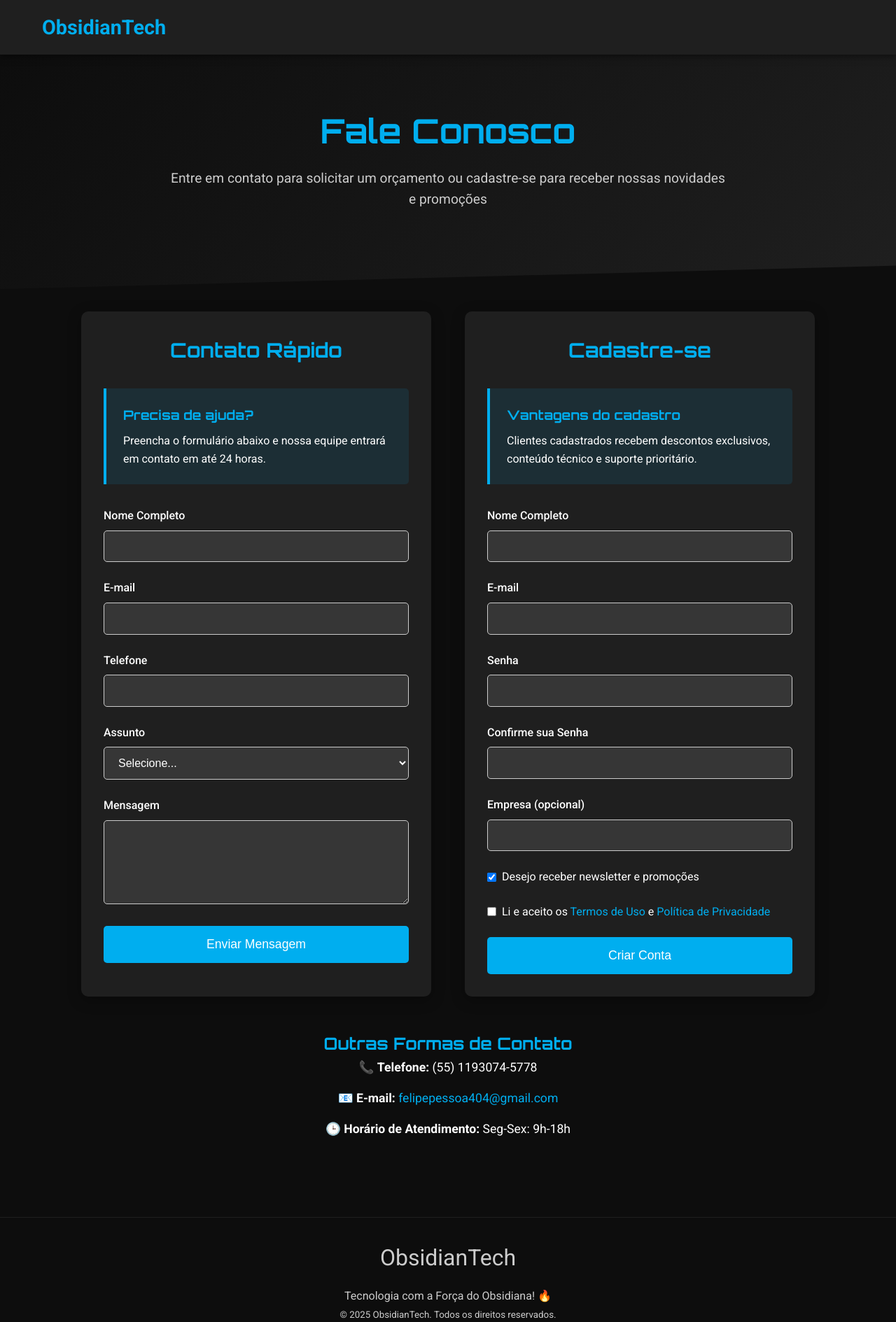
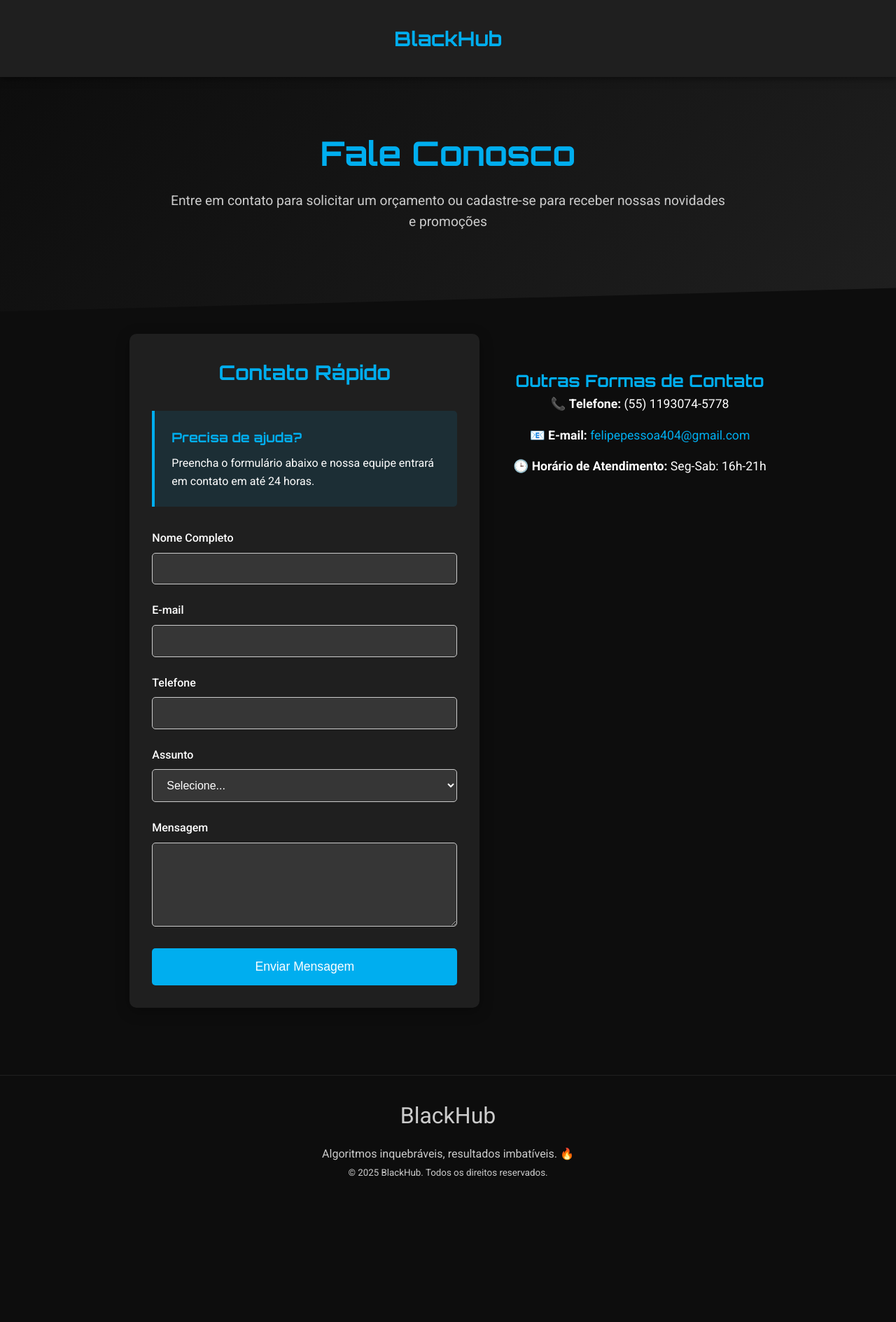
Before and after one commit to Black-byte-dev/Projetos-pessoais, a plain HTML site: page ObsidianTech/contato.html in a window 1280 px wide. Shown: the whole page at 70% size. After the commit the page ends 1720 px from the top, so only its background shows below. Drawn offline with Linux system fonts and the light colour scheme.

Commit message:
Rebranding ObsidianTech-BlackHub
New BlackHub v1.0

```diff
--- a/ObsidianTech/contato.html
+++ b/ObsidianTech/contato.html
@@ -12,7 +12,7 @@
     <!-- Header -->
     <header>
         <div class="container nav-container">
-            <a href="index.html" class="logo">ObsidianTech</a>
+            <a href="index.html" class="logo">BlackHub</a>
         </div>
     </header>
 
@@ -73,58 +73,7 @@
 
                         <button type="submit" class="btn">Enviar Mensagem</button>
                     </form>
-                </div>
 
-                <!-- Formulário de Registro -->
-                <div class="form-wrapper">
-                    <h2 class="form-title">Cadastre-se</h2>
-
-                    <div class="info-box">
-                        <h3>Vantagens do cadastro</h3>
-                        <p>Clientes cadastrados recebem descontos exclusivos, conteúdo técnico e suporte prioritário.</p>
-                    </div>
-
-                    <form id="registerForm" class="register-form">
-                        <div id="registerMessage" class="form-message"></div>
-
-                        <div class="form-group">
-                            <label for="registerName">Nome Completo</label>
-                            <input type="text" id="registerName" class="form-control" required>
-                        </div>
-
-                        <div class="form-group">
-                            <label for="registerEmail">E-mail</label>
-                            <input type="email" id="registerEmail" class="form-control" required>
-                        </div>
-
-                        <div class="form-group">
-                            <label for="registerPassword">Senha</label>
-                            <input type="password" id="registerPassword" class="form-control" minlength="6" required>
-                        </div>
-
-                        <div class="form-group">
-                            <label for="registerConfirmPassword">Confirme sua Senha</label>
-                            <input type="password" id="registerConfirmPassword" class="form-control" required>
-                        </div>
-
-                        <div class="form-group">
-                            <label for="registerCompany">Empresa (opcional)</label>
-                            <input type="text" id="registerCompany" class="form-control">
-                        </div>
-
-                        <div class="form-check">
-                            <input type="checkbox" id="registerNewsletter" class="form-control" checked>
-                            <label for="registerNewsletter">Desejo receber newsletter e promoções</label>
-                        </div>
-
-                        <div class="form-check">
-                            <input type="checkbox" id="registerTerms" class="form-control" required>
-                            <label for="registerTerms">Li e aceito os <a href="#" class="contact-link">Termos de Uso</a> e <a href="#" class="contact-link">Política de Privacidade</a></label>
-                        </div>
-
-                        <button type="submit" class="btn">Criar Conta</button>
-                    </form>
-                </div>
             </div>
 
             <!-- Informações de Contato -->
@@ -132,7 +81,7 @@
                 <h2>Outras Formas de Contato</h2>
                 <p>📞 <strong>Telefone:</strong> (55) 1193074-5778</p>
                 <p>📧 <strong>E-mail:</strong> <a href="felipepessoa404@gmail.com" class="contact-link">felipepessoa404@gmail.com</a></p>
-                <p>🕒 <strong>Horário de Atendimento:</strong> Seg-Sex: 9h-18h</p>
+                <p>🕒 <strong>Horário de Atendimento:</strong> Seg-Sab: 16h-21h</p>
             </div>
         </div>
     </section>
@@ -140,9 +89,9 @@
     <!-- Rodapé -->
     <footer>
         <div class="container">
-            <div class="footer-logo">ObsidianTech</div>
-            <p>Tecnologia com a Força do Obsidiana! 🔥</p>
-            <p><small>© 2025 ObsidianTech. Todos os direitos reservados.</small></p>
+            <div class="footer-logo">BlackHub</div>
+            <p>Algoritmos inquebráveis, resultados imbatíveis. 🔥</p>
+            <p><small>© 2025 BlackHub. Todos os direitos reservados.</small></p>
         </div>
     </footer>
 
--- a/ObsidianTech/index.html
+++ b/ObsidianTech/index.html
@@ -4,18 +4,18 @@
     <link rel="stylesheet" href="style.css">
     <meta charset="UTF-8">
     <meta name="viewport" content="width=device-width, initial-scale=1.0">
-    <title>ObsidianTech - Tecnologia que protege, conecta e soluciona</title>
+    <title>BlackHub - Tecnologia que protege, conecta e soluciona</title>
     <link href="https://fonts.googleapis.com/css2?family=Orbitron:wght@400;700&family=Roboto:wght@300;400;700&display=swap" rel="stylesheet">
     <link rel="icon" href="#" type="image/png">
     <meta name="description" content="ObsidianTech - Tecnologia que protege, conecta e soluciona. Especialistas em segurança digital, periféricos de alto desempenho e assistência técnica especializada. Conheça nossas soluções robustas e eficientes.">
-    <link rel="shortcut icon" href="images/Logo-site.png" type="image/x-icon">
+    <link rel="shortcut icon" href="images/Logo P-transparente.png" type="image/x-icon">
 </head>
 <body>
     <header>
         <div class="nav-container">
             <nav>
-                <div class="logo"><img src="images/Logo-site.png" alt="LogoObsidianTech"></div>
-                <div class="logo">OBSIDIAN TECH</div>
+                <div class="logo"><img src="images/Logo P-transparente.png" alt="LogoBlackHub"></div>
+                <div class="logo">BlackHub</div>
                 <!-- Adicionar menu de navegação aqui -->
                 <div class="links">
                     <a href="sobre-nos.html">Sobre Nós</a>
@@ -29,14 +29,14 @@
     <section class="hero">
         <div class="hero-content">
             <h1>Tecnologia que protege, conecta e soluciona</h1>
-            <p>Soluções sólidas, como obsidiana</p>
+            <p>Algoritmos inquebráveis, resultados imbatíveis.</p>
             <a href="contato.html" class="btn">Conheça nossas soluções</a>
         </div>
     </section>
 
     <section class="sobre-nos">
         <h2>Sobre Nós</h2>
-        <p>Na ObsidianTech, somos especialistas em tecnologia com foco em segurança digital, periféricos de alto desempenho e assistência técnica especializada. Atuamos para proteger seus dados, aprimorar sua experiência com tecnologia e oferecer suporte técnico de confiança. Nosso compromisso é fornecer soluções robustas e eficientes, com a mesma precisão e resistência que inspira nosso nome.</p>
+        <p>Na BlackHub, somos especialistas em tecnologia com foco em segurança digital, periféricos de alto desempenho e assistência técnica especializada. Atuamos para proteger seus dados, aprimorar sua experiência com tecnologia e oferecer suporte técnico de confiança. Nosso compromisso é fornecer soluções robustas e eficientes, com a mesma precisão e resistência que inspira nosso nome.</p>
     </section>
 
     <section class="destaques">
--- a/ObsidianTech/style-contato.css
+++ b/ObsidianTech/style-contato.css
@@ -49,32 +49,27 @@
 }
 
 .nav-container {
+    background-color: var(--grafite);
+    padding: 1rem 5%;
+    position: sticky;
+    top: 0;
+    z-index: 1000;
+}
+
+.nav-container {
     display: flex;
     justify-content: space-between;
     align-items: center;
 }
 
 .logo {
+    margin: auto;
+    font-family: 'Orbitron', sans-serif;
+    font-size: clamp(1.2rem, 4vw, 1.5rem);
+    color: var(--azul-eletrico);
     font-size: 1.8rem;
     font-weight: 700;
-    color: var(--azul-eletrico);
     text-decoration: none;
-}
-
-.nav-links {
-    display: flex;
-    gap: 1.5rem;
-}
-
-.nav-links a {
-    color: var(--cinza-claro);
-    text-decoration: none;
-    transition: color 0.3s;
-    font-weight: 500;
-}
-
-.nav-links a:hover {
-    color: var(--azul-eletrico);
 }
 
 /* Hero Section */
--- a/ObsidianTech/style-servicos.css
+++ b/ObsidianTech/style-servicos.css
@@ -54,26 +54,13 @@
         }
 
         .logo {
+            margin: auto;
+            font-family: 'Orbitron', sans-serif;
+            font-size: clamp(1.2rem, 4vw, 1.5rem);
+            color: var(--azul-eletrico);
             font-size: 1.8rem;
             font-weight: 700;
-            color: var(--azul-eletrico);
             text-decoration: none;
-        }
-
-        .nav-links {
-            display: flex;
-            gap: 1.5rem;
-        }
-
-        .nav-links a {
-            color: var(--cinza-claro);
-            text-decoration: none;
-            transition: color 0.3s;
-            font-weight: 500;
-        }
-
-        .nav-links a:hover {
-            color: var(--azul-eletrico);
         }
 
 
--- a/ObsidianTech/style-sobre-nos.css
+++ b/ObsidianTech/style-sobre-nos.css
@@ -53,26 +53,13 @@
 }
 
 .logo {
+    margin: auto;
+    font-family: 'Orbitron', sans-serif;
+    font-size: clamp(1.2rem, 4vw, 1.5rem);
+    color: var(--azul-eletrico);
     font-size: 1.8rem;
     font-weight: 700;
-    color: var(--azul-eletrico);
     text-decoration: none;
-}
-
-.nav-links {
-    display: flex;
-    gap: 1.5rem;
-}
-
-.nav-links a {
-    color: var(--cinza-claro);
-    text-decoration: none;
-    transition: color 0.3s;
-    font-weight: 500;
-}
-
-.nav-links a:hover {
-    color: var(--azul-eletrico);
 }
 
 /* Hero Section */
--- a/ObsidianTech/style.css
+++ b/ObsidianTech/style.css
@@ -40,17 +40,21 @@
 
 nav {
     display: flex;
-    justify-content: space-between;
+    justify-content: center; /* Centralização principal */
     align-items: center;
     flex-wrap: wrap;
+    gap: 2rem; /* Espaço entre logo e links */
 }
 
 .logo {
-    margin: auto;
     font-family: 'Orbitron', sans-serif;
-    font-size: clamp(1.2rem, 4vw, 1.5rem);
     color: var(--azul-eletrico);
+    font-size: clamp(1.5rem, 4vw, 2rem); /* Tamanho responsivo */
+    font-weight: 700;
+    text-decoration: none;
+    order: 1; /* Garante que o logo vem primeiro */
 }
+
 
 .hero {
     min-height: 80vh;
@@ -137,10 +141,13 @@
 }
 
 .links {
-    display: flex;
-    gap: 1rem;
-    flex-wrap: wrap;
-}
+        display: flex;
+        gap: 1.5rem;
+        flex-wrap: wrap;
+        justify-content: center; /* Centraliza os links */
+        order: 2; /* Posiciona os links após o logo */
+    }
+
 
 .links a {
     color: var(--grafite);
@@ -162,29 +169,19 @@
 
 
 @media (max-width: 768px) {
-    .hero {
-        clip-path: polygon(0 0, 100% 0, 100% 95%, 0 100%);
+    nav {
+        flex-direction: column; /* Empilha elementos verticalmente */
+        gap: 1rem;
+    }
+
+    .logo {
+        order: 0; /* Mantém o logo no topo */
+        margin-bottom: 0.5rem;
     }
 
     .links {
-        gap: 0.5rem;
+        order: 1;
+        width: 100%;
         justify-content: center;
-        width: 100%;
-        margin-top: 1rem;
-    }
-
-    .links a {
-        flex: 1 1 45%;
-        text-align: center;
     }
 }
-
-@media (max-width: 480px) {
-    .destaque-item {
-        padding: 1.5rem;
-    }
-
-    .btn {
-        width: 100%;
-    }
-}
```
Also changed, not shown: ObsidianTech/servicos.html (+4 -4 lines), ObsidianTech/sobre-nos.html (+6 -6 lines), ObsidianTech/images/Logo P-transparente.png (added).
